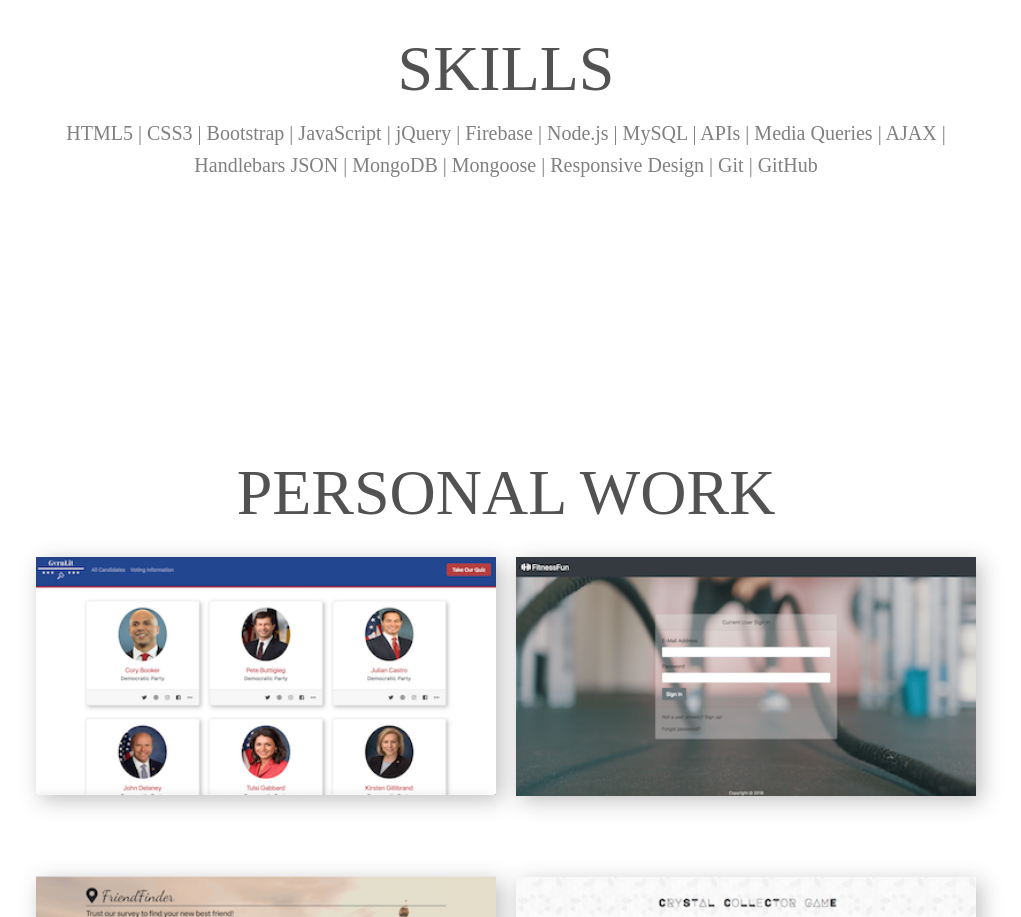
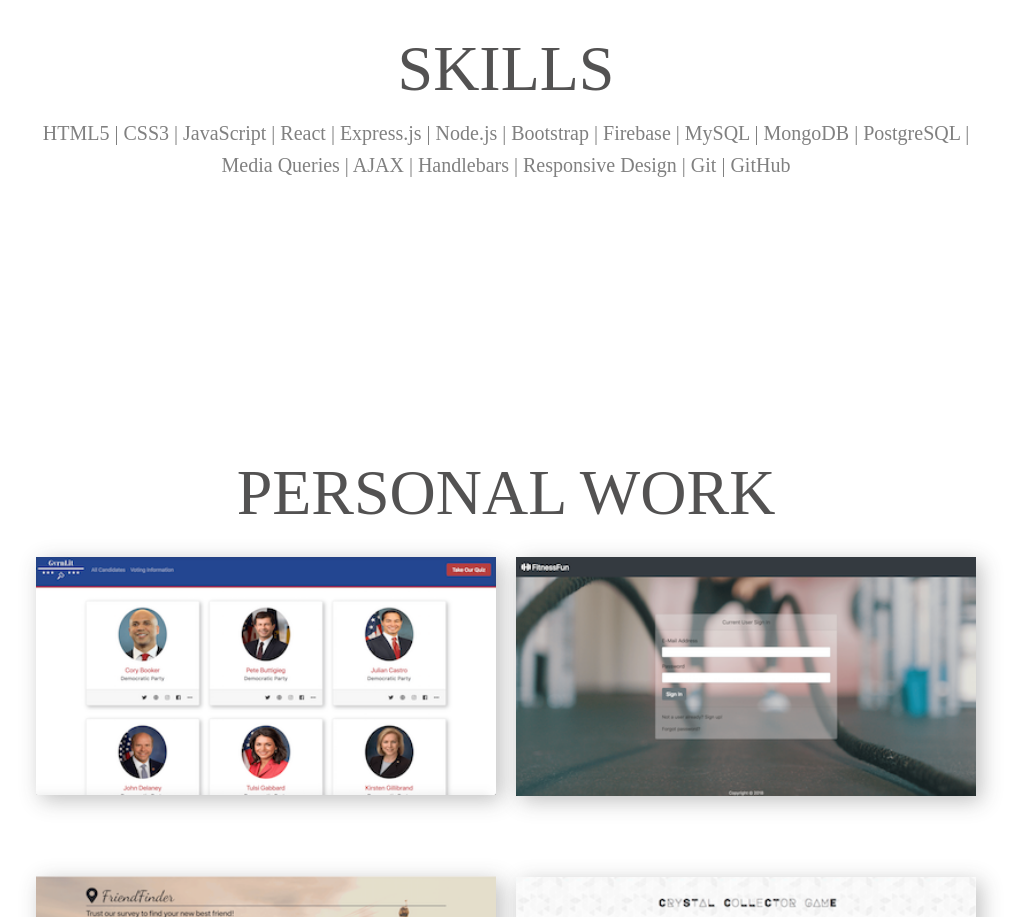
Before and after one commit to morris-leaha/Personal-Portfolio, a website: page public/index.html in a window 1280 px wide. Shown: the part 1239-2156 px from the top of the page, without its empty margins (134-1155 px from the left). Drawn offline with nearby package versions, Linux system fonts and the light colour scheme; a web font is replaced by a local one.

Commit message:
[public/assests/index.html] updated skills

```diff
--- a/public/index.html
+++ b/public/index.html
@@ -77,7 +77,7 @@
             <div class="skills">
                 <h1 class="skills-header">Skills</h1>
                 <p>
-                    HTML5 | CSS3 | Bootstrap | JavaScript | jQuery | Firebase | Node.js | MySQL | APIs | Media Queries | AJAX | Handlebars JSON | MongoDB | Mongoose | Responsive Design | Git | GitHub
+                    HTML5 | CSS3 | JavaScript | React | Express.js | Node.js | Bootstrap | Firebase | MySQL | MongoDB | PostgreSQL | Media Queries | AJAX | Handlebars | Responsive Design | Git | GitHub
                 </p>
             </div>
         </div>
```
